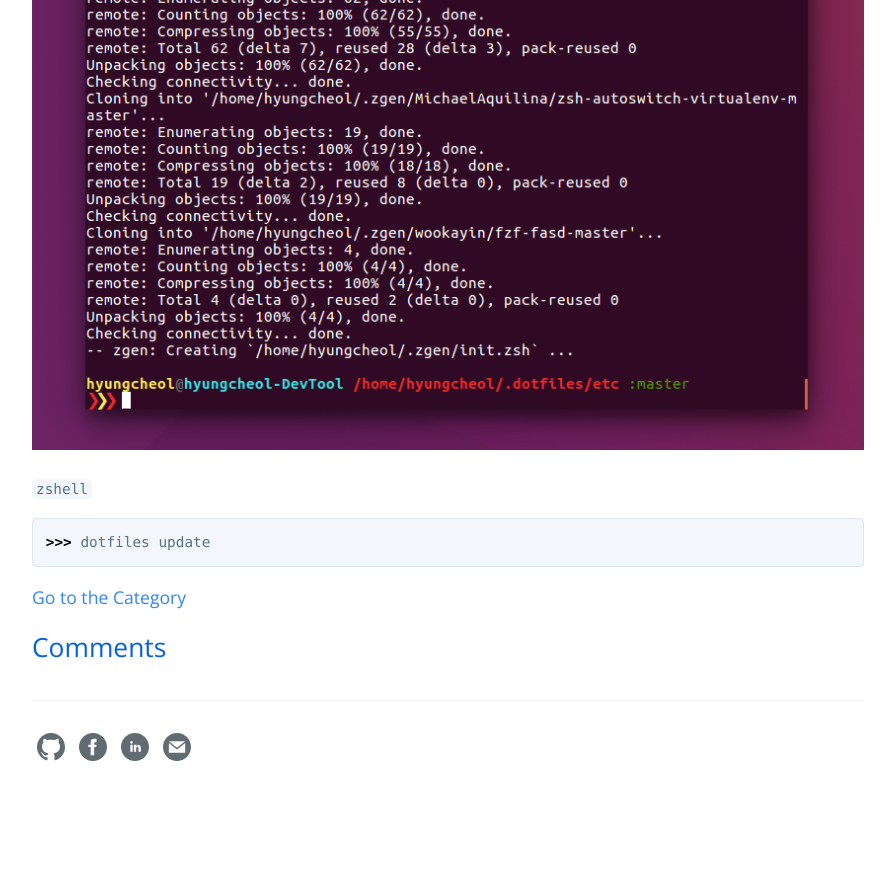
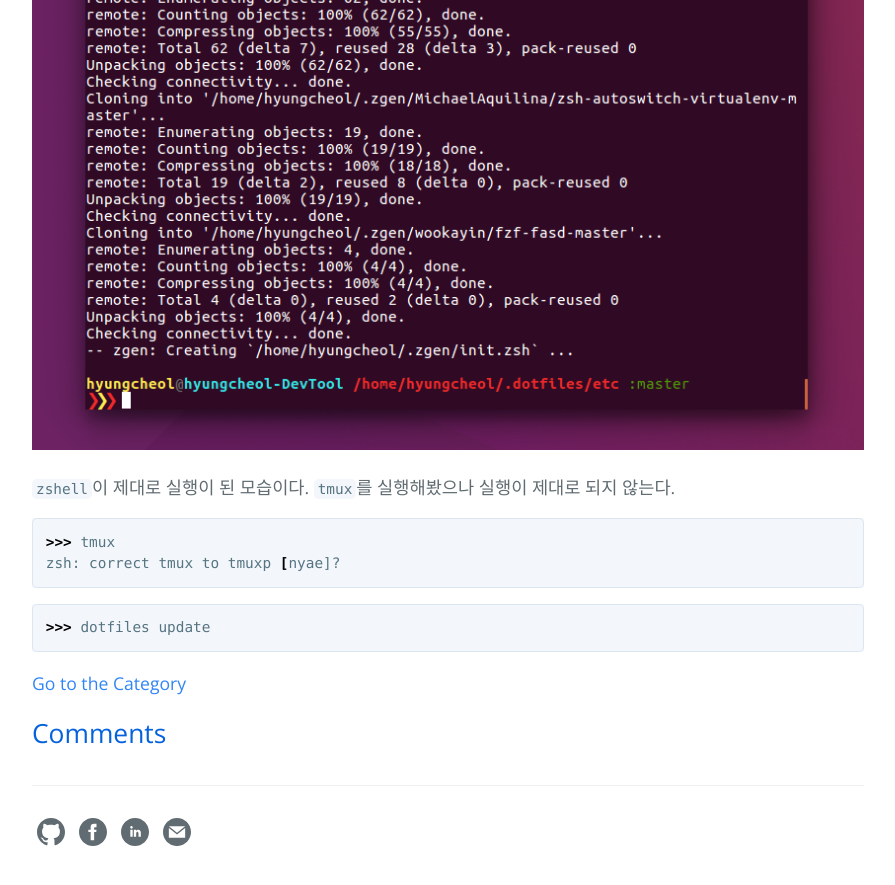
Before and after one commit to hcnoh/hcnoh.github.io, a Jekyll site: the page built from _posts/2018-10-05-development-environment-setting.md, in a window 1280 px wide and 900 px high, scrolled down 9572 px. Shown: the top 885 px of the window, without its empty margins (192-1087 px from the left). Built offline with Jekyll 4.4.1, drawn with Linux system fonts in a browser that asks for light colours; comment, search, counter and statistics services are not loaded; before the commit the page ends 10387 px from its top, so only the background shows below that.

Commit message:
Update 2018-10-05-development-environment-setting.md

````diff
--- a/_posts/2018-10-05-development-environment-setting.md
+++ b/_posts/2018-10-05-development-environment-setting.md
@@ -435,7 +435,12 @@ Checking connectivity... done.
 
 ![](/assets/img/2018-10-05-development-environment-setting/01.png)
 
-`zshell`
+`zshell`이 제대로 실행이 된 모습이다. `tmux`를 실행해봤으나 실행이 제대로 되지 않는다.
+
+```bash
+>>> tmux
+zsh: correct tmux to tmuxp [nyae]?
+```
 
 ```bash
 >>> dotfiles update
````
